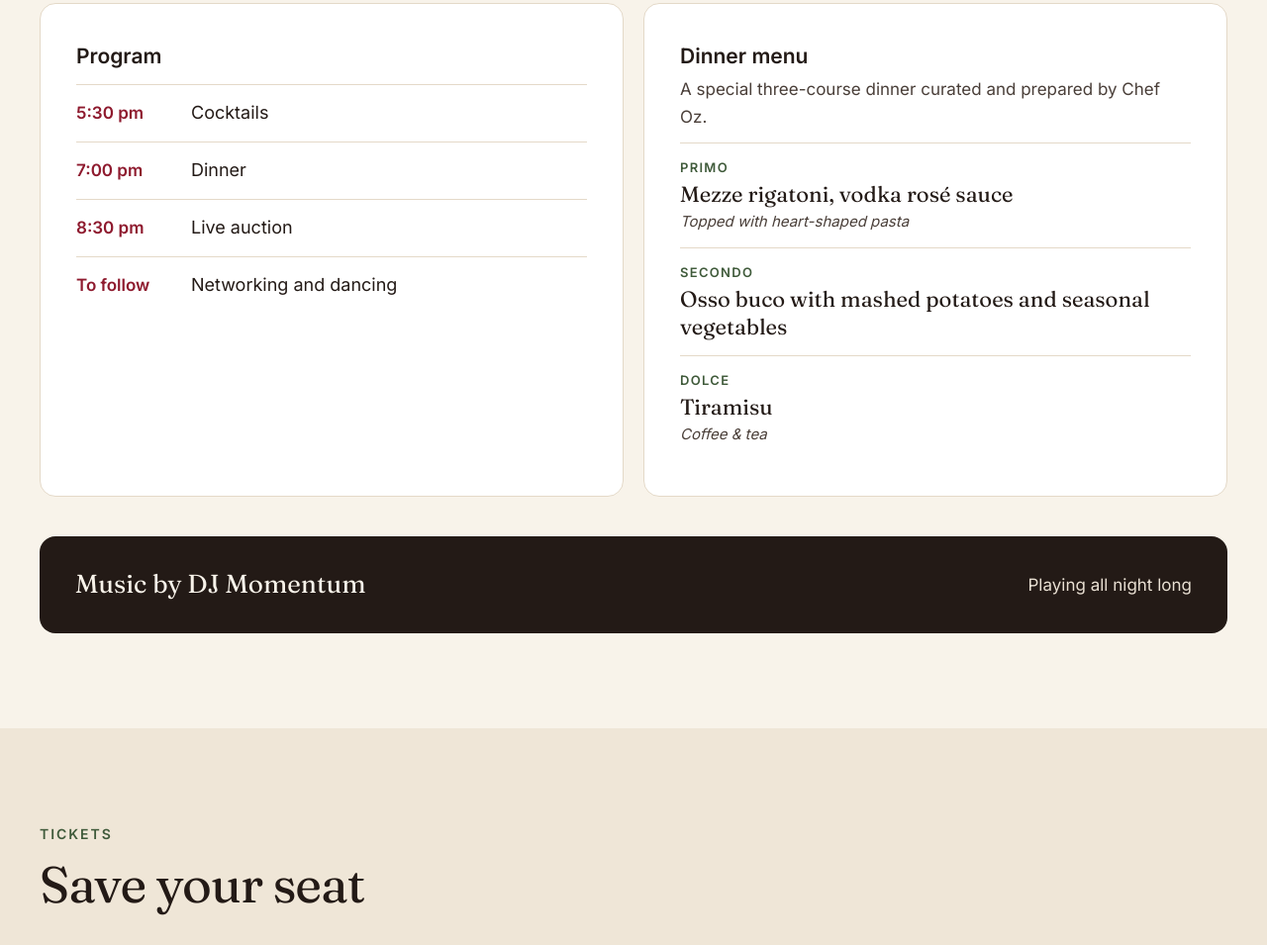
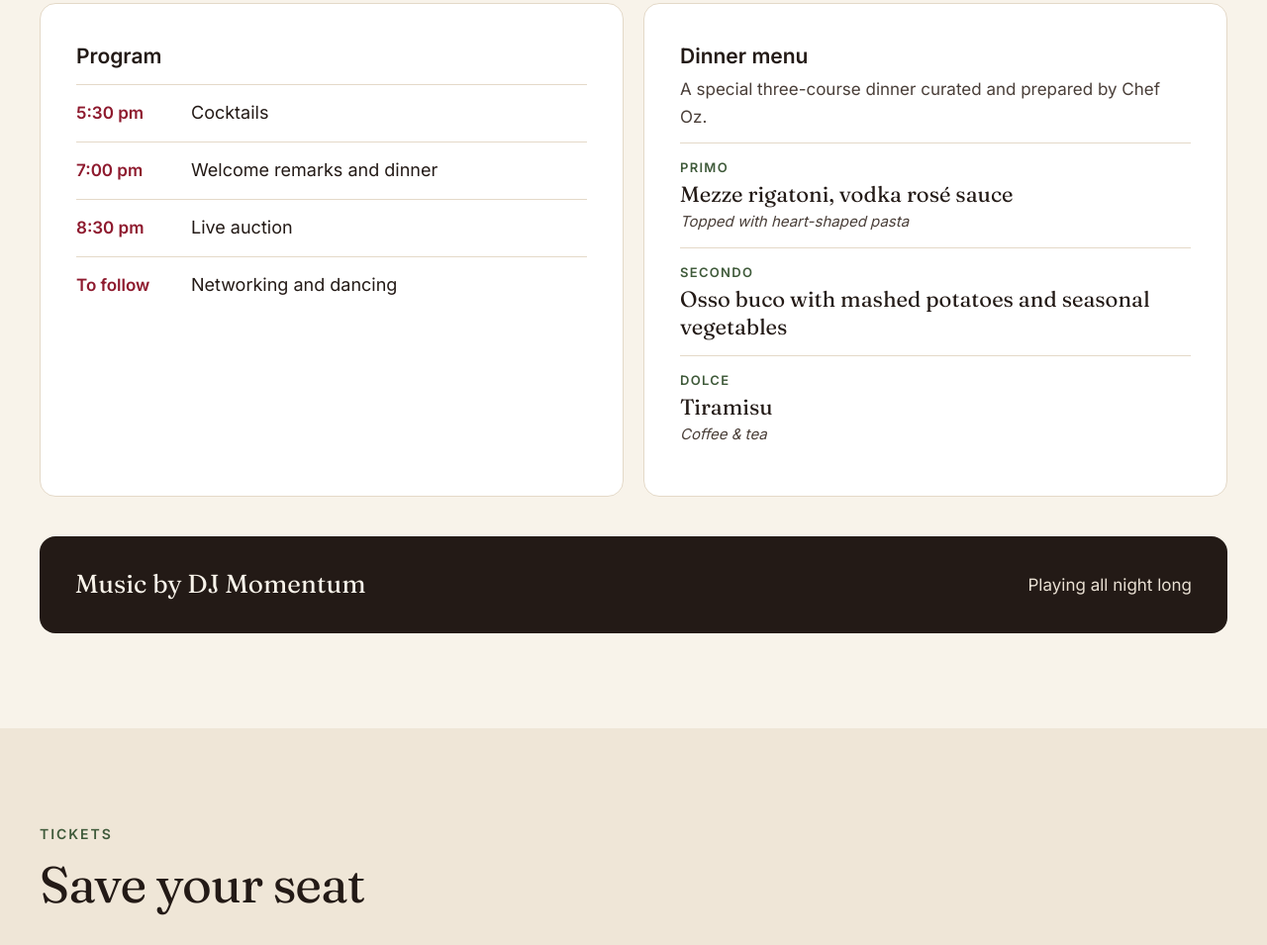
Before and after one commit to colinzappia/heartoflittleitaly, a plain HTML site: page index.html in a window 1280 px wide. Shown: the part 2140-3095 px from the top of the page at 99% size. Drawn offline with Linux system fonts and the light colour scheme.

Commit message:
Update index.html

```diff
--- a/index.html
+++ b/index.html
@@ -118,7 +118,7 @@ img{max-width:100%}
 </div>
 <div style="display: flex; gap: 20px; align-items: baseline; padding: 14px 0; border-top: 1px solid #E4D9C8">
 <span style="flex: 0 0 96px; font-weight: 600; color: #8E1A2E">7:00 pm</span>
-<span style="font-size: 18px">Dinner</span>
+<span style="font-size: 18px">Welcome remarks and dinner</span>
 </div>
 <div style="display: flex; gap: 20px; align-items: baseline; padding: 14px 0; border-top: 1px solid #E4D9C8">
 <span style="flex: 0 0 96px; font-weight: 600; color: #8E1A2E">8:30 pm</span>
```
